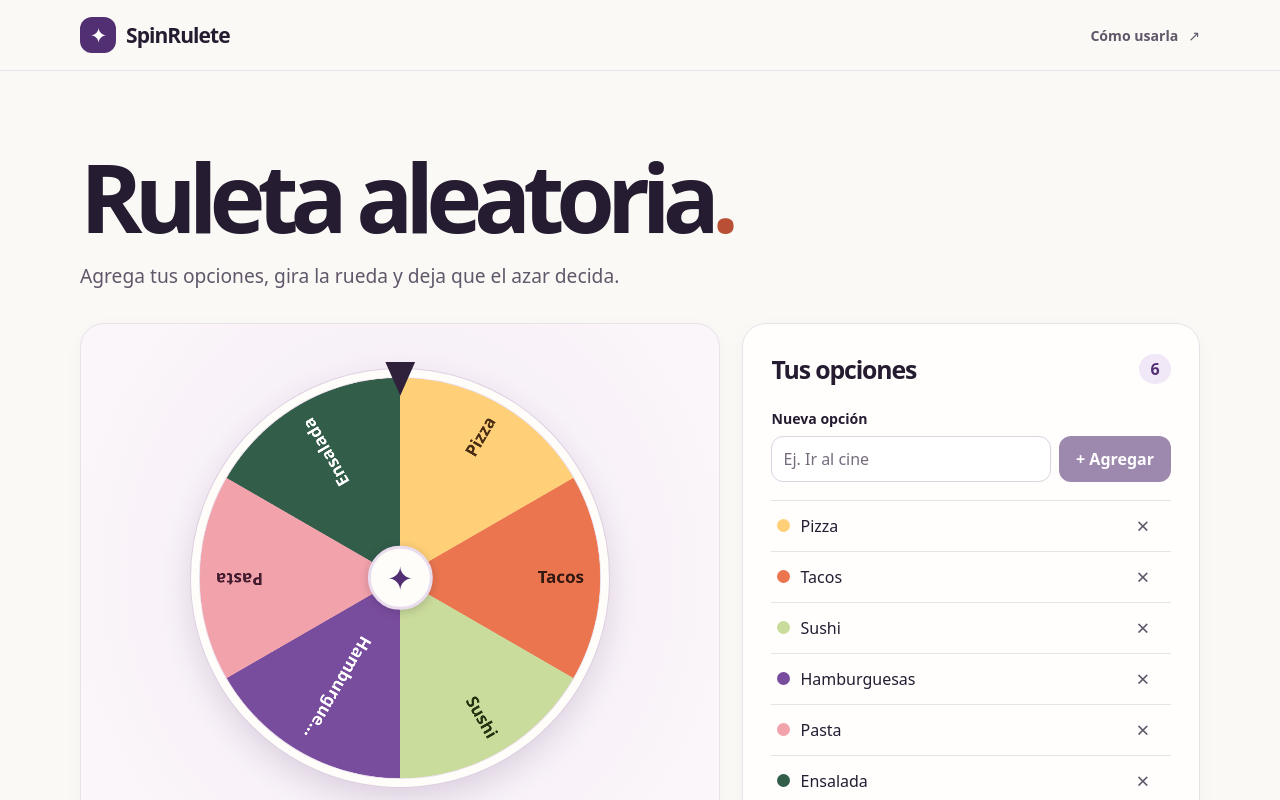
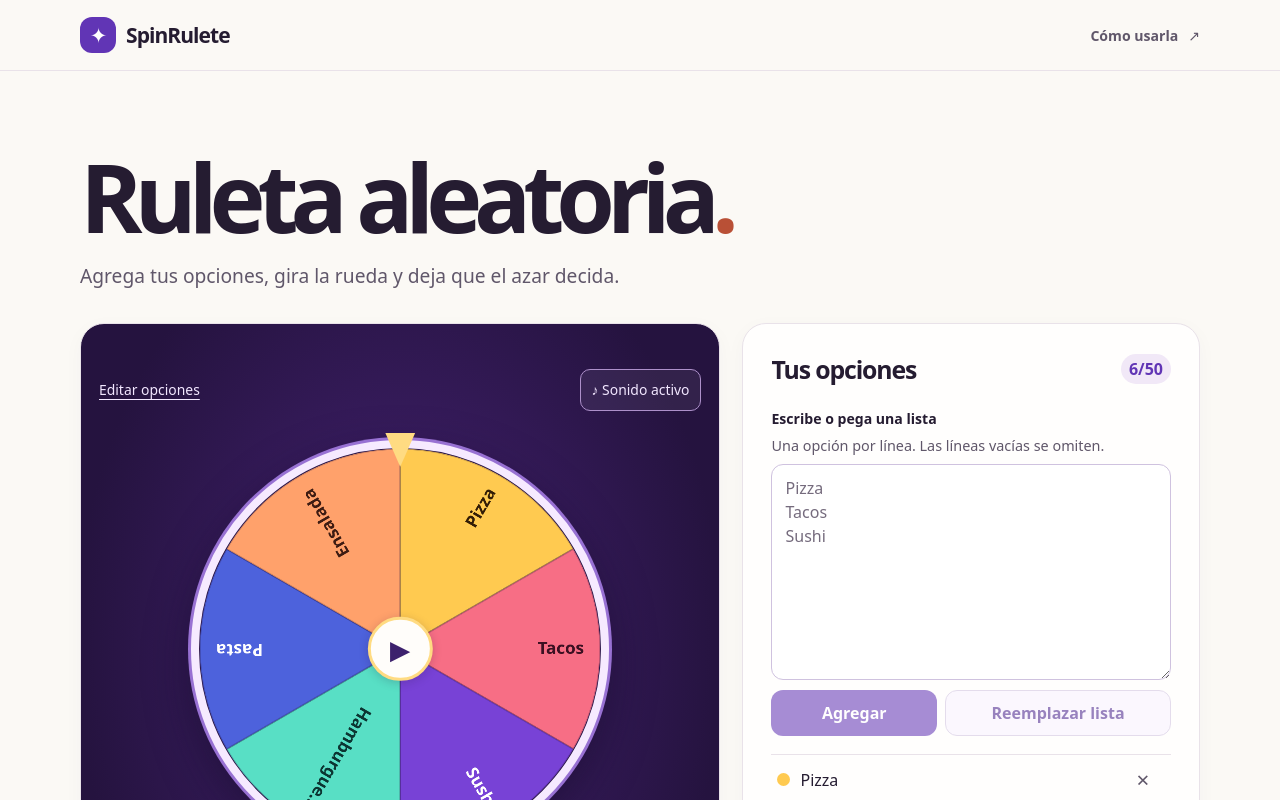
Before and after one commit to BrayanQuirino/spinrulete, a React (Vite) app: page / in a window 1280 px wide. Shown: the top 800 px of the page. Built offline with nearby package versions, Linux system fonts and the light colour scheme.

Commit message:
feat: add bulk options and interactive roulette feedback

```diff
--- a/index.html
+++ b/index.html
@@ -27,9 +27,9 @@
       <section class="guide" id="como-usarla" aria-labelledby="guide_heading">
         <h2 id="guide_heading">Cómo usar la ruleta</h2>
         <ol>
-          <li>Agrega nombres, premios o cualquier opción.</li>
+          <li>Escribe o pega nombres, premios u otras opciones, una por línea.</li>
           <li>Revisa la lista y elimina las opciones que no quieras incluir.</li>
-          <li>Presiona «Girar ruleta» para obtener un resultado al azar.</li>
+          <li>Toca la rueda o presiona «Girar ruleta» para obtener un resultado al azar.</li>
         </ol>
         <p>Todas las opciones tienen la misma probabilidad. Puedes usar la ruleta para sorteos, juegos o para decidir qué hacer.</p>
       </section>
--- /dev/null
+++ b/src/roulette/option_lines.js
@@ -0,0 +1,4 @@
+/** Keep the original order and duplicates. A wrapped display line is still one entry. */
+export function parse_option_lines(draft) {
+  return draft.split(/\r\n|[\n\r]/).map((line) => line.trim()).filter(Boolean);
+}
--- a/src/roulette/options_editor.jsx
+++ b/src/roulette/options_editor.jsx
@@ -1,43 +1,69 @@
 import React, { useState as use_state } from 'react';
+import { parse_option_lines } from './option_lines.js';
 import { max_label_length, max_options, palette } from './wheel_math.js';
 
-export function OptionsEditor({ options, is_spinning, on_add, on_remove }) {
+export function OptionsEditor({ options, is_spinning, on_import, on_remove }) {
   const [draft, set_draft] = use_state('');
-  const is_full = options.length >= max_options;
+  const [feedback, set_feedback] = use_state('');
+  const pending = parse_option_lines(draft);
+  const long_line = pending.findIndex((label) => label.length > max_label_length);
 
-  function submit_option(event) {
+  function submit_options(event) {
     event.preventDefault();
-    const label = draft.trim();
-    if (!label || is_full || is_spinning) return;
-    on_add(label);
+    const replace = event.nativeEvent.submitter?.value === 'replace';
+    const capacity = replace ? max_options : max_options - options.length;
+    if (!pending.length || is_spinning) return;
+
+    if (long_line >= 0) {
+      set_feedback(`La opción ${long_line + 1} supera los ${max_label_length} caracteres.`);
+      return;
+    }
+
+    if (pending.length > capacity) {
+      set_feedback(capacity > 0
+        ? `Caben ${capacity} opciones más con esta acción. Revisa la lista antes de continuar.`
+        : 'La ruleta está llena. Quita opciones o usa «Reemplazar lista».');
+      return;
+    }
+
+    on_import(pending, replace);
     set_draft('');
+    set_feedback(replace ? 'Lista reemplazada.' : 'Opciones agregadas.');
   }
 
   return (
-    <section className="card options_card" aria-labelledby="options_heading">
+    <section className="card options_card" id="opciones" aria-labelledby="options_heading">
       <div className="options_heading">
         <h2 id="options_heading">Tus opciones</h2>
-        <span className="option_count" aria-label={`${options.length} opciones`}>{options.length}</span>
+        <span className="option_count" aria-label={`${options.length} de ${max_options} opciones`}>{options.length}/{max_options}</span>
       </div>
-      <form className="option_form" onSubmit={submit_option}>
-        <label htmlFor="option_label">Nueva opción</label>
-        <div className="form_row">
-          <input
-            id="option_label"
-            value={draft}
-            onChange={(event) => set_draft(event.target.value)}
-            maxLength={max_label_length}
-            placeholder="Ej. Ir al cine"
-            disabled={is_spinning || is_full}
-          />
-          <button className="add_button" type="submit" disabled={!draft.trim() || is_spinning || is_full}>
-            <span aria-hidden="true">+</span> Agregar
+      <form className="option_form" onSubmit={submit_options}>
+        <label htmlFor="option_label">Escribe o pega una lista</label>
+        <p className="editor_note" id="list_hint">Una opción por línea. Las líneas vacías se omiten.</p>
+        <textarea
+          id="option_label"
+          value={draft}
+          onChange={(event) => {
+            set_draft(event.target.value);
+            set_feedback('');
+          }}
+          aria-describedby="list_hint"
+          rows={8}
+          placeholder={'Pizza\nTacos\nSushi'}
+          readOnly={is_spinning}
+        />
+        <div className="list_actions">
+          <button className="add_button" type="submit" value="append" disabled={!pending.length || is_spinning}>
+            {pending.length ? `Agregar ${pending.length}` : 'Agregar'}
+          </button>
+          <button className="replace_button" type="submit" value="replace" disabled={!pending.length || !options.length || is_spinning}>
+            Reemplazar lista
           </button>
         </div>
+        <p className="editor_feedback" role="status">{feedback}</p>
       </form>
-      {is_full && <p className="editor_note">Llegaste al límite de {max_options} opciones.</p>}
-      {options.length ? (
-        <ul className="option_list">
+      {options.length > 0 && (
+        <ul className="option_list" aria-label="Opciones en la ruleta">
           {options.map((label, index) => (
             <li key={index} className="option_row">
               <span className="option_dot" style={{ background: palette[index % palette.length].fill }} />
@@ -52,7 +78,7 @@ export function OptionsEditor({ options, is_spinning, on_add, on_remove }) {
             </li>
           ))}
         </ul>
-      ) : <p className="editor_note">Agrega al menos dos opciones para empezar.</p>}
+      )}
     </section>
   );
 }
--- a/src/roulette/roulette.jsx
+++ b/src/roulette/roulette.jsx
@@ -1,5 +1,6 @@
 import React, { useEffect as use_effect, useRef as use_ref, useState as use_state } from 'react';
 import { OptionsEditor } from './options_editor.jsx';
+import { create_roulette_audio, get_tick_times } from './roulette_audio.js';
 import { load_options, save_options } from './storage.js';
 import { Wheel } from './wheel.jsx';
 import { get_spin_rotation, spin_duration } from './wheel_math.js';
@@ -10,10 +11,17 @@ export function Roulette() {
   const [duration, set_duration] = use_state(0);
   const [is_spinning, set_is_spinning] = use_state(false);
   const [winner, set_winner] = use_state('');
+  const [sound_enabled, set_sound_enabled] = use_state(true);
+  const audio_ref = use_ref(null);
   const timer_ref = use_ref(null);
+  const can_spin = options.length >= 2 && !is_spinning;
 
   use_effect(() => save_options(options), [options]);
-  use_effect(() => () => window.clearTimeout(timer_ref.current), []);
+  use_effect(() => () => {
+    window.clearTimeout(timer_ref.current);
+    audio_ref.current?.close();
+    audio_ref.current = null;
+  }, []);
 
   function update_options(next_options) {
     set_options(next_options);
@@ -22,49 +30,83 @@ export function Roulette() {
     set_winner('');
   }
 
-  function add_option(label) {
-    update_options([...options, label]);
+  function import_options(labels, replace) {
+    update_options(replace ? labels : [...options, ...labels]);
   }
 
   function remove_option(index) {
     update_options(options.filter((_, option_index) => option_index !== index));
   }
 
+  function toggle_sound() {
+    const next_enabled = !sound_enabled;
+    if (next_enabled) {
+      audio_ref.current ??= create_roulette_audio();
+      audio_ref.current?.unlock();
+    }
+    audio_ref.current?.set_muted(!next_enabled);
+    set_sound_enabled(next_enabled);
+  }
+
   function spin_wheel() {
-    if (options.length < 2 || is_spinning) return;
+    if (!can_spin) return;
 
     const winner_index = Math.floor(Math.random() * options.length);
     const next_rotation = get_spin_rotation(rotation, options.length, winner_index);
     const reduce_motion = window.matchMedia('(prefers-reduced-motion: reduce)').matches;
-    set_duration(reduce_motion ? 0 : spin_duration);
+    const animation_duration = reduce_motion ? 0 : spin_duration;
+    set_duration(animation_duration);
     set_rotation(next_rotation);
     set_winner('');
 
+    if (sound_enabled) {
+      audio_ref.current ??= create_roulette_audio();
+      audio_ref.current?.unlock();
+      if (audio_ref.current && animation_duration) {
+        audio_ref.current.play_spin(get_tick_times(rotation, next_rotation, options.length, animation_duration));
+      }
+    }
+
+    function finish_spin() {
+      set_winner(options[winner_index]);
+      set_is_spinning(false);
+      audio_ref.current?.play_win();
+    }
+
     if (reduce_motion) {
-      set_winner(options[winner_index]);
+      finish_spin();
       return;
     }
 
     set_is_spinning(true);
-    // Keep the announced result in sync with the end of the visual spin.
-    timer_ref.current = window.setTimeout(() => {
-      set_winner(options[winner_index]);
-      set_is_spinning(false);
-    }, spin_duration);
+    timer_ref.current = window.setTimeout(finish_spin, animation_duration);
   }
 
   return (
     <div className="workspace">
       <section className="card wheel_card" aria-label="Ruleta">
-        <Wheel options={options} rotation={rotation} duration={duration} />
-        <button className="spin_button" type="button" onClick={spin_wheel} disabled={options.length < 2 || is_spinning}>
+        <div className="wheel_toolbar">
+          <a href="#opciones">Editar opciones</a>
+          <button className="sound_button" type="button" aria-label="Sonido" aria-pressed={sound_enabled} onClick={toggle_sound}>
+            <span aria-hidden="true">{sound_enabled ? '♪' : '♩'}</span> {sound_enabled ? 'Sonido activo' : 'Sonido silenciado'}
+          </button>
+        </div>
+        <Wheel options={options} rotation={rotation} duration={duration} can_spin={can_spin} on_spin={spin_wheel} />
+        <div className="result" role="status" aria-atomic="true">
+          {winner && (
+            <div className="winner_card">
+              <span aria-hidden="true">✦</span>
+              <div><span className="winner_label">Resultado</span><strong>{winner}</strong></div>
+              <span aria-hidden="true">✦</span>
+            </div>
+          )}
+          {!winner && options.length < 2 && 'Agrega al menos dos opciones para girar.'}
+        </div>
+        <button className="spin_button" type="button" onClick={spin_wheel} disabled={!can_spin}>
           <span aria-hidden="true">↻</span> {is_spinning ? 'Girando…' : 'Girar ruleta'}
         </button>
-        <div className="result" role="status" aria-atomic="true">
-          {winner ? <>Resultado <strong>{winner}</strong></> : options.length < 2 ? 'Agrega al menos dos opciones para girar.' : null}
-        </div>
       </section>
-      <OptionsEditor options={options} is_spinning={is_spinning} on_add={add_option} on_remove={remove_option} />
+      <OptionsEditor options={options} is_spinning={is_spinning} on_import={import_options} on_remove={remove_option} />
     </div>
   );
 }
--- /dev/null
+++ b/src/roulette/roulette_audio.js
@@ -0,0 +1,84 @@
+import { full_turn, spin_easing } from './wheel_math.js';
+
+function bezier_axis(progress, first, second) {
+  const remainder = 1 - progress;
+  return 3 * remainder ** 2 * progress * first + 3 * remainder * progress ** 2 * second + progress ** 3;
+}
+
+/** Invert the CSS curve's distance axis to find when a sector reaches the pointer. */
+export function get_tick_times(rotation, target, count, duration) {
+  const [x1, y1, x2, y2] = spin_easing;
+  const sector = full_turn / count;
+  const first_boundary = Math.floor(rotation / sector) + 1;
+  const times = [];
+
+  for (let boundary = first_boundary; boundary * sector < target; boundary++) {
+    const distance = (boundary * sector - rotation) / (target - rotation);
+    let lower = 0;
+    let upper = 1;
+    for (let step = 0; step < 18; step++) {
+      const middle = (lower + upper) / 2;
+      if (bezier_axis(middle, y1, y2) < distance) lower = middle;
+      else upper = middle;
+    }
+
+    const time = duration * bezier_axis((lower + upper) / 2, x1, x2);
+    // Thin out very fast clicks so the opening of the spin stays intelligible.
+    if (!times.length || time - times.at(-1) >= 35) times.push(time);
+  }
+
+  return times;
+}
+
+/** Synthesize a mechanical click and a short major arpeggio without media downloads. */
+export function create_roulette_audio() {
+  const AudioContext = window.AudioContext || window.webkitAudioContext;
+  if (!AudioContext) return null;
+
+  try {
+    const context = new AudioContext();
+    const output = context.createGain();
+    output.gain.value = 0.55;
+    output.connect(context.destination);
+
+    function play_note(frequency, start, length, volume, wave, end_frequency = frequency) {
+      const tone = context.createOscillator();
+      const envelope = context.createGain();
+      tone.type = wave;
+      tone.frequency.setValueAtTime(frequency, start);
+      tone.frequency.exponentialRampToValueAtTime(end_frequency, start + length);
+      envelope.gain.setValueAtTime(0.001, start);
+      envelope.gain.linearRampToValueAtTime(volume, start + 0.004);
+      envelope.gain.exponentialRampToValueAtTime(0.001, start + length);
+      tone.connect(envelope);
+      envelope.connect(output);
+      tone.start(start);
+      tone.stop(start + length);
+    }
+
+    return {
+      unlock() {
+        context.resume().catch(() => {});
+      },
+      set_muted(muted) {
+        output.gain.setTargetAtTime(muted ? 0 : 0.55, context.currentTime, 0.012);
+      },
+      play_spin(times) {
+        const start = context.currentTime + 0.015;
+        times.forEach((time) => play_note(1300, start + time / 1000, 0.03, 0.12, 'triangle', 440));
+      },
+      play_win() {
+        const start = context.currentTime + 0.02;
+        [523.25, 659.25, 783.99, 1046.5].forEach((frequency, index) => {
+          play_note(frequency, start + index * 0.09, 0.34, 0.15, 'sine');
+        });
+      },
+      close() {
+        context.close().catch(() => {});
+      },
+    };
+  } catch {
+    // Audio support is optional. The wheel still works if creation is blocked.
+    return null;
+  }
+}
--- a/src/roulette/wheel.jsx
+++ b/src/roulette/wheel.jsx
@@ -1,5 +1,5 @@
 import React, { useEffect as use_effect, useRef as use_ref } from 'react';
-import { palette } from './wheel_math.js';
+import { palette, spin_easing } from './wheel_math.js';
 
 const canvas_size = 900;
 const radius = canvas_size / 2;
@@ -35,6 +35,9 @@ function draw_wheel(canvas, options) {
     context.closePath();
     context.fillStyle = fill;
     context.fill();
+    context.lineWidth = 4;
+    context.strokeStyle = '#21113b35';
+    context.stroke();
 
     context.save();
     context.rotate(start + sector / 2);
@@ -49,7 +52,7 @@ function draw_wheel(canvas, options) {
   context.restore();
 }
 
-export function Wheel({ options, rotation, duration }) {
+export function Wheel({ options, rotation, duration, can_spin, on_spin }) {
   const canvas_ref = use_ref(null);
 
   use_effect(() => {
@@ -57,16 +60,17 @@ export function Wheel({ options, rotation, duration }) {
   }, [options]);
 
   return (
-    <div className="wheel" aria-hidden="true">
+    <button className="wheel" type="button" aria-label="Girar tocando la rueda" disabled={!can_spin} onClick={on_spin}>
       {options.length > 0 && <span className="wheel_pointer" />}
       <canvas
         className="wheel_canvas"
+        aria-hidden="true"
         ref={canvas_ref}
         width={canvas_size}
         height={canvas_size}
-        style={{ transform: `rotate(${rotation}deg)`, transitionDuration: `${duration}ms` }}
+        style={{ transform: `rotate(${rotation}deg)`, transitionDuration: `${duration}ms`, transitionTimingFunction: `cubic-bezier(${spin_easing.join(',')})` }}
       />
-      <span className="wheel_hub">✦</span>
-    </div>
+      <span className="wheel_hub" aria-hidden="true">▶</span>
+    </button>
   );
 }
--- a/src/roulette/wheel_math.js
+++ b/src/roulette/wheel_math.js
@@ -2,14 +2,15 @@ export const full_turn = 360;
 export const max_options = 50;
 export const max_label_length = 80;
 export const spin_duration = 3900;
+export const spin_easing = [0.12, 0.74, 0.11, 1];
 
 export const palette = [
-  { fill: '#ffd078', ink: '#492c14' },
-  { fill: '#eb754f', ink: '#321a13' },
-  { fill: '#c9dc9b', ink: '#233210' },
-  { fill: '#794d9d', ink: '#ffffff' },
-  { fill: '#f2a2ab', ink: '#441c30' },
-  { fill: '#315d49', ink: '#ffffff' },
+  { fill: '#ffca50', ink: '#331d06' },
+  { fill: '#f76e85', ink: '#3c1022' },
+  { fill: '#7842d6', ink: '#ffffff' },
+  { fill: '#58dfc5', ink: '#0c3532' },
+  { fill: '#4d62dc', ink: '#ffffff' },
+  { fill: '#ffa16b', ink: '#3e1c13' },
 ];
 
 export function normalize_angle(angle) {
--- a/src/styles.css
+++ b/src/styles.css
@@ -5,16 +5,16 @@
   font-synthesis: none;
   --muted: #60576a;
   --line: #e9e2e9;
-  --purple: #522f72;
+  --purple: #6135b5;
   --paper: #fffefd;
 }
 *, *::before, *::after { box-sizing: border-box; }
 body { margin: 0; }
 a { color: inherit; }
-button, input { font: inherit; }
+button, textarea { font: inherit; }
 button { cursor: pointer; }
 button:disabled { cursor: default; opacity: .56; }
-button:focus-visible, a:focus-visible, input:focus-visible {
+button:focus-visible, a:focus-visible, textarea:focus-visible {
   outline: 3px solid #8151ad;
   outline-offset: 3px;
 }
@@ -69,16 +69,18 @@ button:focus-visible, a:focus-visible, input:focus-visible {
   gap: 20px;
   min-width: 0;
   padding: clamp(20px, 4vw, 45px) 18px 20px;
-  background: radial-gradient(ellipse at 50% 42%, #f2e8f5, #fbf6fa 74%);
+  background: radial-gradient(ellipse at 50% 42%, #452274, #25133f 72%);
+  color: #fff;
 }
 .wheel {
   position: relative;
   width: min(100%, 418px);
   aspect-ratio: 1;
   border-radius: 50%;
-  border: 8px solid #fffdfa;
-  background: #e8dce9;
-  box-shadow: 0 0 0 1px #ded0e1, 0 13px 30px #52316328;
+  padding: 0;
+  border: 8px solid #f6eaff;
+  background: #351f52;
+  box-shadow: 0 0 0 3px #9871d3, 0 16px 44px #12092380;
   isolation: isolate;
 }
 .wheel_canvas {
@@ -87,7 +89,7 @@ button:focus-visible, a:focus-visible, input:focus-visible {
   height: 100%;
   border-radius: 50%;
   transition-property: transform;
-  transition-timing-function: cubic-bezier(.12, .74, .11, 1);
+
 }
 .wheel_pointer {
   position: absolute;
@@ -97,7 +99,7 @@ button:focus-visible, a:focus-visible, input:focus-visible {
   transform: translateX(-50%);
   width: 30px;
   height: 34px;
-  background: #2f203b;
+  background: #ffdb82;
   clip-path: polygon(0 0, 100% 0, 50% 100%);
 }
 .wheel_hub {
@@ -108,11 +110,11 @@ button:focus-visible, a:focus-visible, input:focus-visible {
   place-items: center;
   width: 16%;
   aspect-ratio: 1;
-  border: 3px solid #e8dced;
+  border: 3px solid #ffdb82;
   border-radius: 50%;
   background: #fffdfa;
-  color: var(--purple);
-  font-size: clamp(1rem, 4vw, 2rem);
+  color: #3d216d;
+  font-size: clamp(1rem, 4vw, 1.65rem);
   box-shadow: 0 2px 10px #28163734;
 }
 .spin_button, .add_button {
@@ -124,16 +126,70 @@ button:focus-visible, a:focus-visible, input:focus-visible {
   color: white;
   font-weight: 750;
 }
-.spin_button { min-width: min(100%, 218px); min-height: 52px; font-size: 1.05rem; }
+.spin_button {
+  min-width: min(100%, 218px);
+  min-height: 52px;
+  font-size: 1.05rem;
+  background: #ffda7a;
+  color: #25133f;
+}
 .spin_button span { margin-right: 6px; font-size: 1.25rem; }
-.spin_button:hover:not(:disabled), .add_button:hover:not(:disabled) { background: #42235e; }
+.spin_button:hover:not(:disabled) { background: #ffe7a5; }
+.add_button:hover:not(:disabled) { background: #48238e; }
+.wheel_toolbar {
+  width: 100%;
+  display: flex;
+  flex-wrap: wrap;
+  gap: 8px 16px;
+  align-items: center;
+  justify-content: space-between;
+  margin-bottom: 9px;
+  color: #f2e7ff;
+  font-size: .87rem;
+}
+.wheel_toolbar a { text-underline-offset: 4px; }
+.sound_button {
+  min-height: 42px;
+  padding: 0 11px;
+  border: 1px solid #ad90ca;
+  border-radius: 10px;
+  background: #ffffff10;
+  color: inherit;
+}
+.wheel_card :focus-visible { outline-color: #ffdb82; }
+.wheel:disabled { opacity: 1; }
+.wheel:not(:disabled):hover .wheel_hub { background: #ffedc1; }
 .result {
-  min-height: 25px;
+  width: 100%;
   text-align: center;
-  color: var(--muted);
+  color: #f2e7ff;
   overflow-wrap: anywhere;
 }
-.result strong { margin-left: 5px; color: var(--purple); }
+.result:empty { margin-top: -20px; }
+.winner_card {
+  width: min(100%, 460px);
+  margin: auto;
+  padding: 14px 12px 17px;
+  display: grid;
+  grid-template-columns: auto minmax(0, 1fr) auto;
+  align-items: center;
+  gap: 10px;
+  border: 1px solid #ffdd8b;
+  border-radius: 16px;
+  color: #2d1747;
+  background: #fff2ca;
+  box-shadow: 0 7px 28px #170b2c65;
+}
+.winner_card > span { color: #985b19; }
+.winner_label { display: block; font-size: .9rem; font-weight: 750; }
+.winner_card strong { display: block; margin-top: 4px; font-size: clamp(1.9rem, 5vw, 3.4rem); line-height: 1.03; }
+@media (prefers-reduced-motion: no-preference) {
+  .winner_card { animation: reveal_winner 270ms ease-out both; }
+  @keyframes reveal_winner {
+    from { opacity: 0; transform: translateY(6px) scale(.96); }
+    to { opacity: 1; transform: translateY(0) scale(1); }
+  }
+}
 .options_card { min-width: 0; padding: clamp(16px, 3vw, 28px); }
 .options_heading { display: flex; align-items: center; justify-content: space-between; gap: 12px; }
 .options_heading h2, .guide h2 { margin: 0; font-size: 1.55rem; letter-spacing: -.045em; }
@@ -150,17 +206,34 @@ button:focus-visible, a:focus-visible, input:focus-visible {
 }
 .option_form { margin-block: 23px 18px; }
 .option_form label { display: block; margin-bottom: 8px; font-size: .88rem; font-weight: 700; }
-.form_row { display: grid; grid-template-columns: minmax(0, 1fr) auto; gap: 8px; }
-.form_row input {
+.option_form textarea {
+  display: block;
   width: 100%;
-  min-height: 46px;
-  border: 1px solid #dcd3de;
+  min-height: 184px;
+  resize: vertical;
+  border: 1px solid #cfc2df;
   border-radius: 12px;
-  padding: 0 11px;
+  padding: 11px 13px;
   background: #fff;
   color: inherit;
+  font-size: 1rem;
+  line-height: 1.5;
 }
-.form_row input::placeholder { color: #756b7d; }
+.option_form textarea::placeholder { color: #756b7d; }
+.option_form .editor_note { margin: 0 0 9px; }
+.list_actions { display: flex; flex-wrap: wrap; gap: 8px; margin-top: 10px; }
+.list_actions > button { flex: 1 1 auto; }
+.replace_button {
+  min-height: 46px;
+  padding: 0 12px;
+  border: 1px solid #cfc2df;
+  border-radius: 12px;
+  background: #f8f3ff;
+  color: #48238e;
+  font-weight: 720;
+}
+.editor_feedback { margin: 8px 0 0; color: var(--muted); font-size: .875rem; }
+.editor_feedback:empty { margin: 0; }
 .option_list { list-style: none; margin: 0; padding: 0; max-height: 380px; overflow-y: auto; }
 .option_row {
   display: grid;
@@ -198,6 +271,8 @@ button:focus-visible, a:focus-visible, input:focus-visible {
   .header_content, .page { width: min(100% - 28px, 540px); }
   .header_content { min-height: 61px; }
   .workspace { grid-template-columns: minmax(0, 1fr); gap: 15px; }
-  .wheel_card { padding-top: 28px; gap: 16px; }
+  .wheel_card { padding-top: 18px; gap: 16px; }
+  .result:empty { margin-top: -16px; }
+  .option_form textarea { min-height: 216px; }
   .option_list { max-height: 300px; }
 }
```
Also changed, not shown: 1 other file (tests, documents, lock files or other folders).
